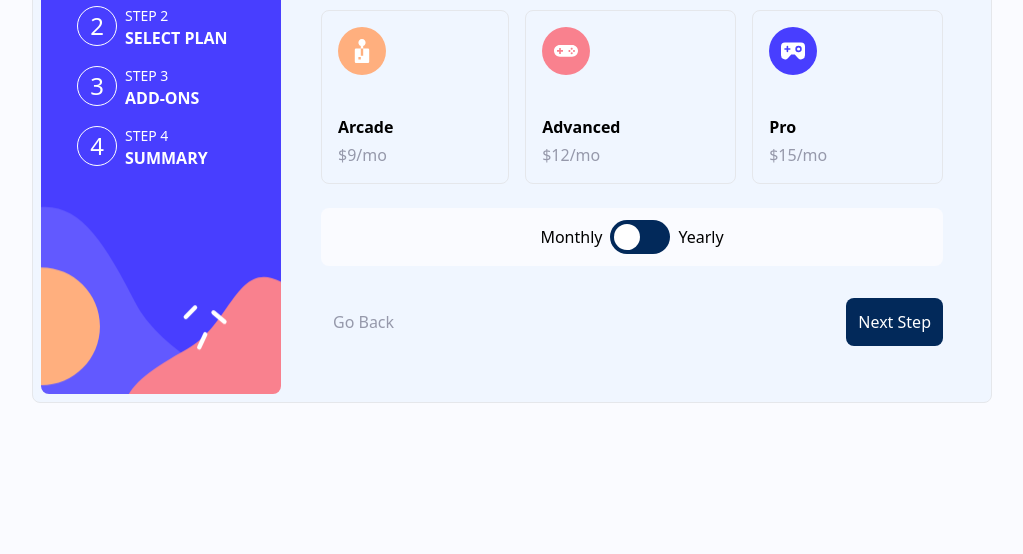
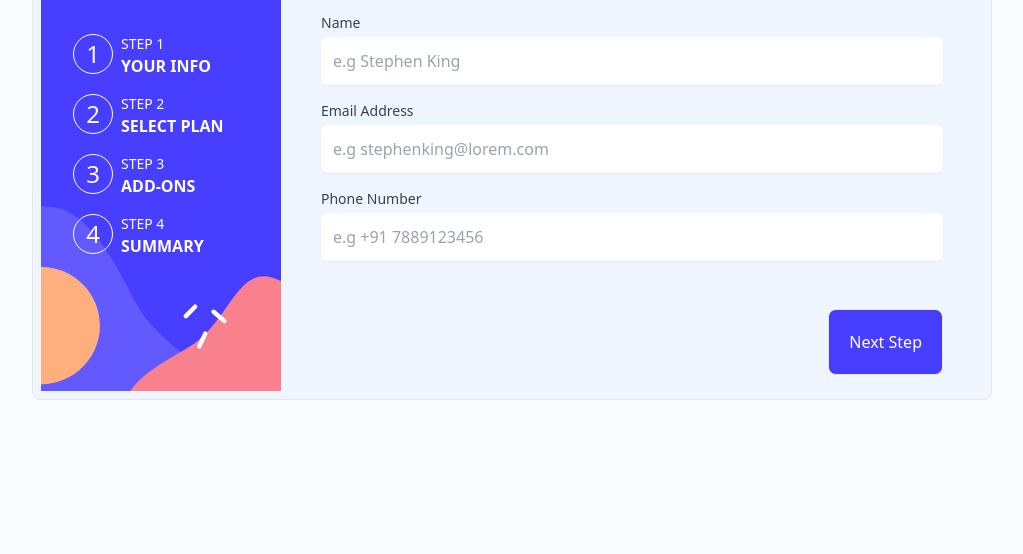
Before and after one commit to FaheemOnHub/multi-step-form, a website: page src/index.html in a window 1280 px wide. Shown: the part 246-800 px from the top of the page, without its empty margins (128-1151 px from the left). Drawn offline with Linux system fonts and the light colour scheme.

Commit message:
added screen2 , back and front navigation

```diff
--- a/src/index.html
+++ b/src/index.html
@@ -62,7 +62,7 @@
           </div>
         </div>
 
-        <div class="w-3/4 py-4 px-10 hidden" id="screen1">
+        <div class="w-3/4 py-4 px-10 hidden" id="screen2">
           <h1 class="text-3xl font-bold mb-2">Personal Info</h1>
           <p class="text-sm mb-4">
             Please provide your name,email address, and phone number.
@@ -117,14 +117,15 @@
             </form>
             <button
               class="mt-8 self-end p-5 border rounded-lg text-white bg-Purplish-blue"
+              id="nextButton"
             >
               Next Step
             </button>
           </div>
         </div>
-        <div id="screen2" class="lg:min-h-[480px]">
+        <div class="lg:min-h-[480px] hidden">
           <div
-            class="bg-hero-sidebar-mg lg:bg-hero-sidebar bg-center bg-cover justify-center flex flex-row p-8 sm:min-w-60 lg:flex-col lg:h-full lg:justify-start rounded-lg"
+            class="bg-hero-sidebar-mg lg:bg-hero-sidebar bg-center bg-cover justify-center flex flex-row p-8 sm:min-w-60 lg:flex-col lg:h-full lg:justify-start rounded-lg hidden"
             id="screen1"
           >
             <div class="flex mb-4 ml-1">
@@ -173,7 +174,7 @@
             </div>
           </div>
         </div>
-        <div id="screen2" class="w-full py-4 px-10">
+        <div id="screen2" class="w-full py-4 px-10 hidden">
           <h3 class="text-3xl font-bold mb-2">Select your Plan</h3>
           <p class="text-sm mb-4">
             You have the option of monthly or yearly billing
@@ -267,7 +268,7 @@
               Go Back
             </button>
             <button
-              id="nextButton2"
+              id="nextButton"
               class="p-3 bg-Marine-blue text-white rounded-lg hover:opacity-90"
             >
               Next Step
@@ -277,4 +278,5 @@
       </div>
     </div>
   </body>
+  <script src="./index.js"></script>
 </html>
--- /dev/null
+++ b/src/index.js
@@ -0,0 +1,54 @@
+// Get all the screen elements
+const leftscreens = document.querySelectorAll('[id="screen1"]');
+const rightscreens = document.querySelectorAll('[id="screen2"]');
+console.log(leftscreens);
+console.log(rightscreens);
+const prevButton = document.getElementById("prevButton");
+const nextButton = document.getElementById("nextButton");
+
+let currentScreenIndex = 0;
+
+function showScreen(index) {
+  console.log(currentScreenIndex);
+  leftscreens.forEach((screen, i) => {
+    if (i === index) {
+      screen.classList.remove("hidden");
+    } else {
+      screen.classList.add("hidden");
+    }
+  });
+  rightscreens.forEach((screen, i) => {
+    if (i === index) {
+      screen.classList.remove("hidden");
+    } else {
+      screen.classList.add("hidden");
+    }
+  });
+
+  // Update button visibility
+  prevButton.style.display = index === 0 ? "none" : "block";
+  nextButton.style.display =
+    index === rightscreens.length - 1 ? "none" : "block";
+}
+
+function nextScreen() {
+  if (currentScreenIndex < rightscreens.length - 1) {
+    currentScreenIndex++;
+
+    showScreen(currentScreenIndex);
+  }
+}
+
+function prevScreen() {
+  if (currentScreenIndex > 0) {
+    currentScreenIndex--;
+    showScreen(currentScreenIndex);
+  }
+}
+
+// Event listeners for next and previous buttons
+nextButton.addEventListener("click", nextScreen);
+prevButton.addEventListener("click", prevScreen);
+
+// Initialize the first screen
+showScreen(currentScreenIndex);
```
Also changed, not shown: src/output.css.
